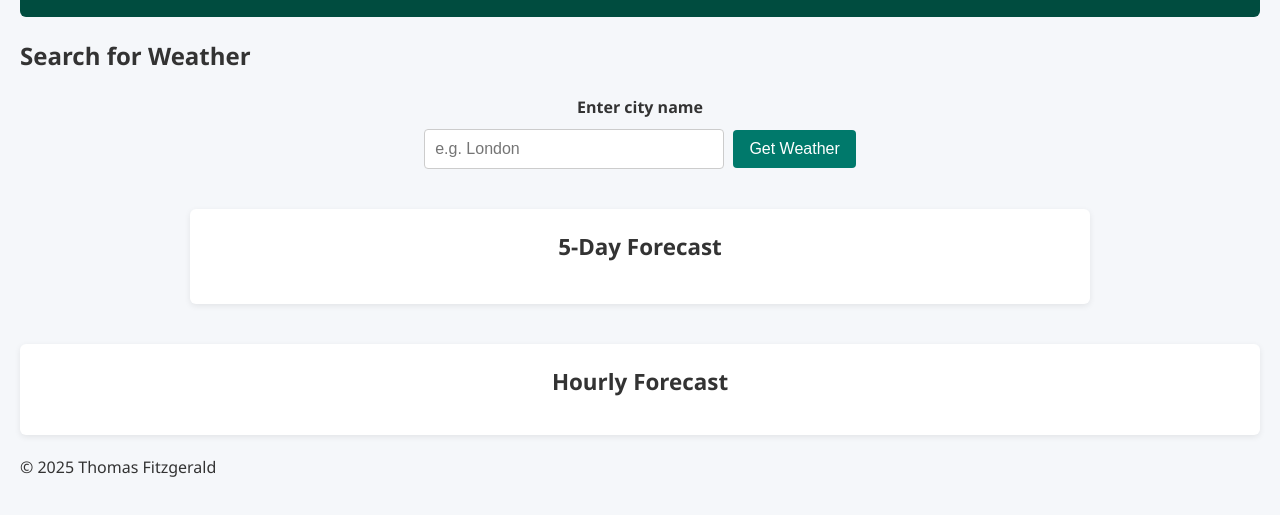
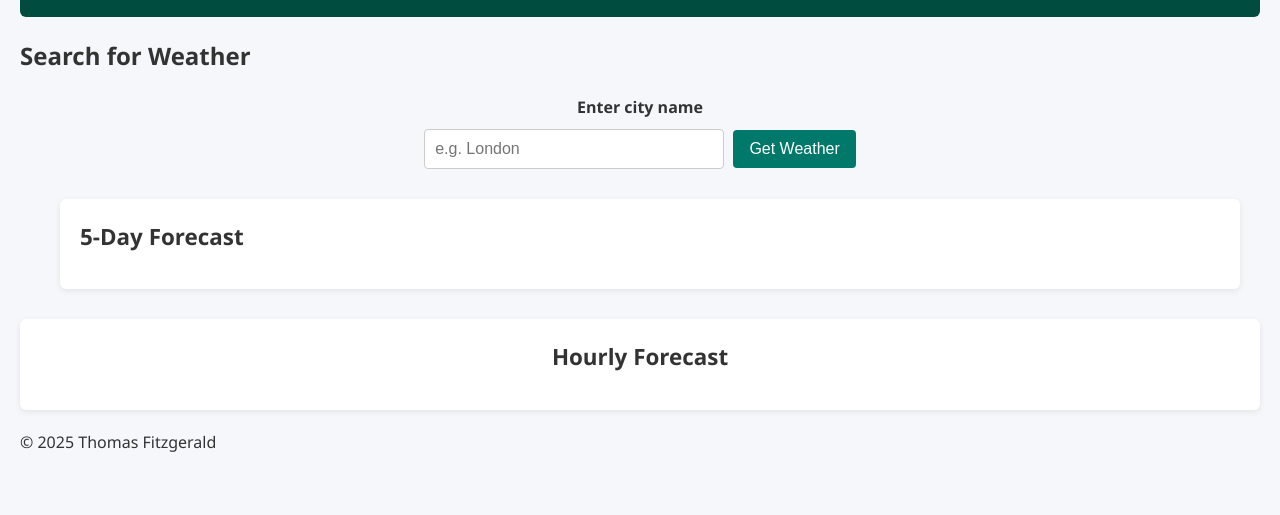
Before and after one commit to thomasfitz24/unit-2-interactive-frontend, a plain HTML site: page index.html in a window 1280 px wide. Shown: the part 125-640 px from the top of the page. Drawn offline with Linux system fonts and the light colour scheme.

Commit message:
Updated layout: current weather on left, 5-day forecast on right

```diff
--- a/index.html
+++ b/index.html
@@ -27,11 +27,12 @@
       <p id="errorMsg" class="error" role="alert"></p>
     </section>
 
-    <section class="weather-result" id="weatherResult" aria-live="polite"></section>
-
-    <section class="forecast" id="forecast" aria-live="polite">
-      <h2>5-Day Forecast</h2>
-      <div class="forecast-grid" id="forecastGrid"></div>
+    <section class="main-forecast">
+      <div class="weather-result" id="weatherResult" aria-live="polite"></div>
+      <div class="forecast" id="forecast" aria-live="polite">
+        <h2>5-Day Forecast</h2>
+        <div class="forecast-grid" id="forecastGrid"></div>
+      </div>
     </section>
 
     <section class="hourly" id="hourly" aria-live="polite">
--- a/script.js
+++ b/script.js
@@ -36,7 +36,7 @@ document.addEventListener("DOMContentLoaded", function () {
 
   function renderHourly(list) {
     clearHourly();
-    list.slice(0, 12).forEach(function (d) { // next 12 hours
+    list.slice(0, 12).forEach(function (d) {
       var icon = "https://openweathermap.org/img/wn/" + d.weather[0].icon + "@2x.png";
       var desc = d.weather[0].description;
       var temp = Math.round(d.main.temp);
@@ -60,13 +60,11 @@ document.addEventListener("DOMContentLoaded", function () {
     var data = await r.json();
     if (!r.ok) throw new Error("Forecast not available");
 
-    // Daily forecast (pick 12:00 each day)
     var daily = data.list.filter(function (d) {
       return d.dt_txt.includes("12:00:00");
     });
     renderForecast(daily);
 
-    // Hourly forecast (next 12 slots, 3-hourly intervals)
     renderHourly(data.list);
   }
 
--- a/style.css
+++ b/style.css
@@ -92,10 +92,20 @@ label {
   font-weight: bold;
 }
 
+/* Main Forecast Layout */
+.main-forecast {
+  display: flex;
+  gap: 20px;
+  align-items: flex-start;
+  justify-content: center;
+  flex-wrap: wrap;
+  margin: 30px auto;
+  max-width: 1200px;
+}
+
 /* Current Weather */
 .weather-card {
-  max-width: 900px;
-  margin: 20px auto;
+  flex: 1 1 280px;
   padding: 20px;
   border-radius: 6px;
   background: #fff;
@@ -136,19 +146,17 @@ label {
   font-size: 14px;
 }
 
-/* Forecast */
+/* 5-Day Forecast */
 .forecast {
-  max-width: 900px;
-  margin: 40px auto;
-  padding: 20px;
+  flex: 2 1 500px;
   background: #fff;
   border-radius: 6px;
+  padding: 20px;
   box-shadow: 0 2px 6px rgba(0,0,0,0.08);
 }
 
 .forecast h2 {
-  text-align: center;
-  margin-bottom: 20px;
+  margin-bottom: 15px;
   font-size: 1.4rem;
 }
 
@@ -240,7 +248,10 @@ label {
 }
 
 /* Responsive tweaks */
-@media (max-width: 600px) {
+@media (max-width: 800px) {
+  .main-forecast {
+    flex-direction: column;
+  }
   #cityInput { width: 80%; }
   nav ul { flex-direction: column; gap: 10px; }
 }
```
